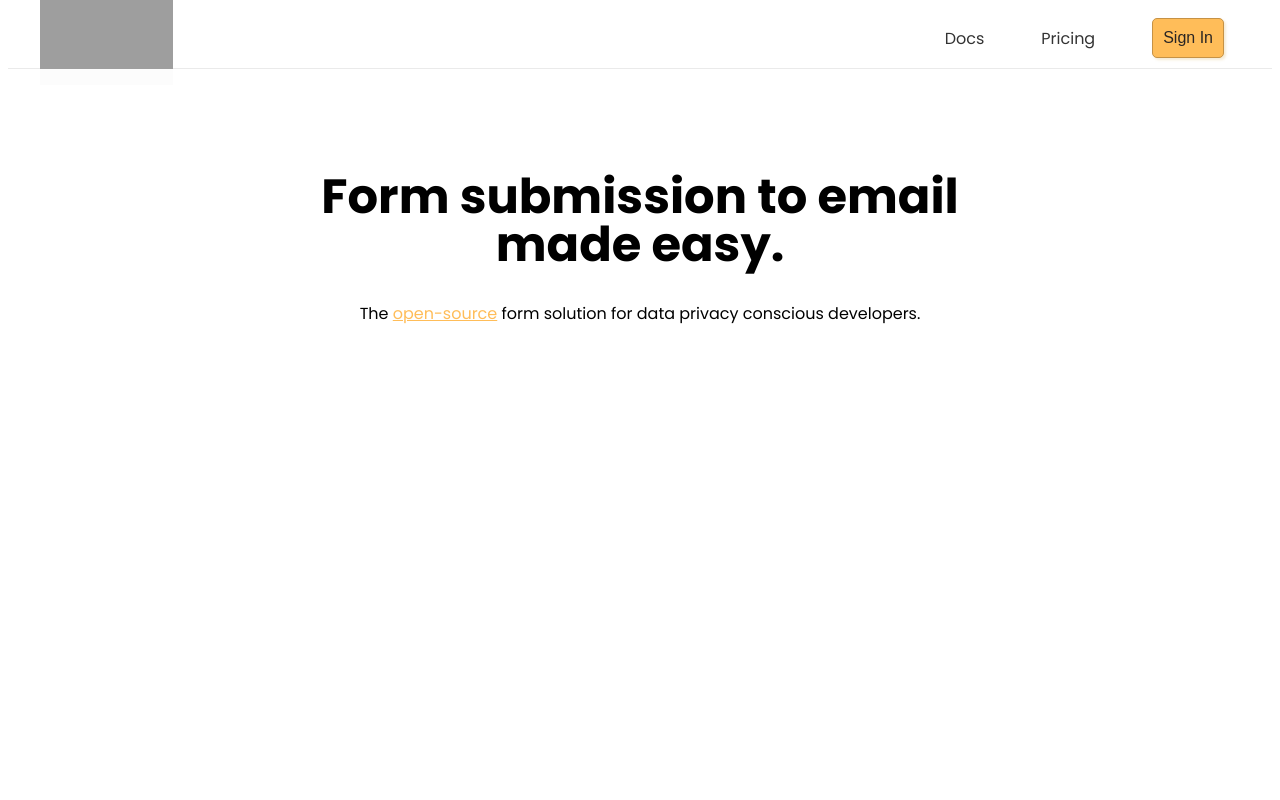
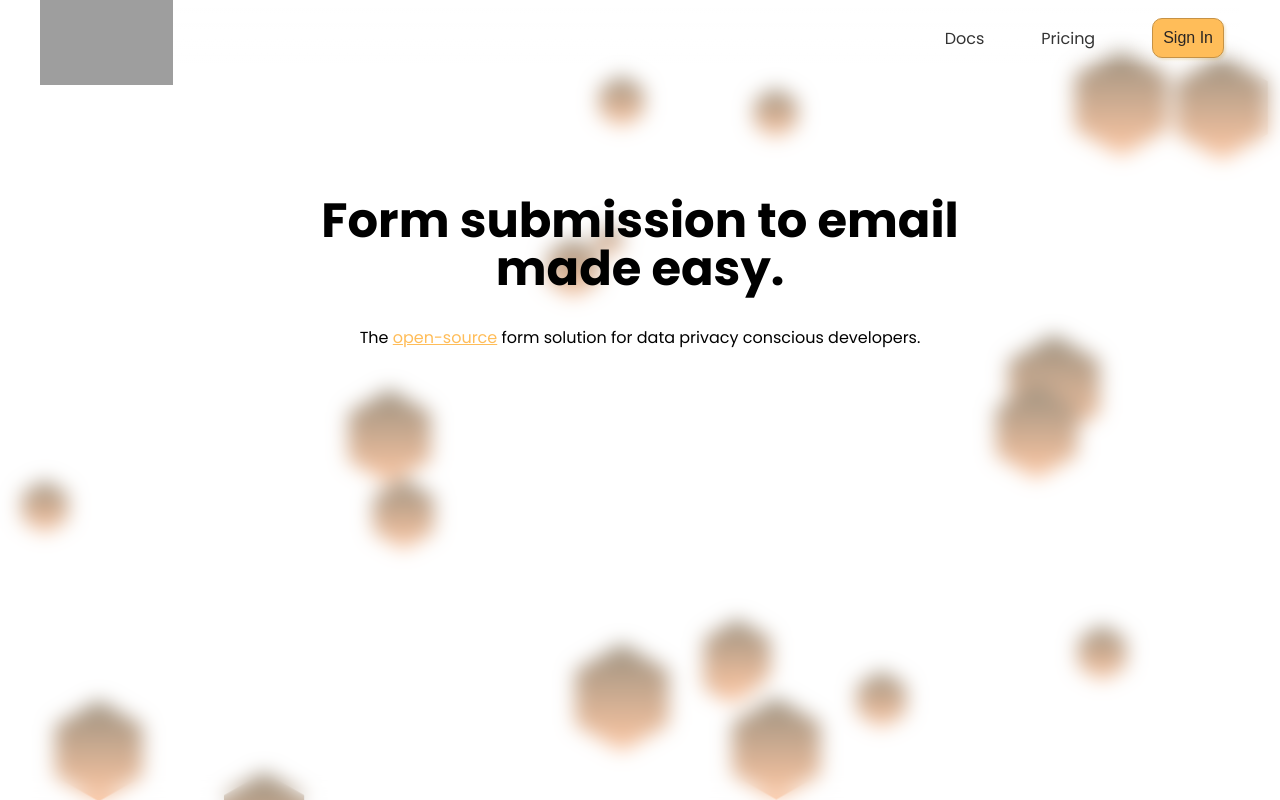
Before and after one commit to FormBee/FormBee, an Angular app in the folder client/FormBee/: page /home in a window 1280 px wide. Built offline with nearby package versions, Linux system fonts and the light colour scheme; grey boxes are pictures that could not be loaded.

Commit message:
Added blurry floating hexagons to background of landing site.

```diff
--- a/client/FormBee/package.json
+++ b/client/FormBee/package.json
@@ -29,6 +29,7 @@
     "@angular/cli": "^17.3.7",
     "@angular/compiler-cli": "^17.3.0",
     "@types/jasmine": "~5.1.0",
+    "@types/three": "^0.166.0",
     "jasmine-core": "~5.1.0",
     "karma": "~6.4.0",
     "karma-chrome-launcher": "~3.2.0",
--- a/client/FormBee/src/app/landing-header/landing-header.component.scss
+++ b/client/FormBee/src/app/landing-header/landing-header.component.scss
@@ -3,7 +3,7 @@
     justify-content: center;
     align-items: center;
     text-align: center;
-    height: 200px;
+    height: 250px;
     position: relative;
   }
 
@@ -36,15 +36,6 @@
     border-radius: 50%;
   }
 
-.blured-background {
-    z-index: 1;
-    position: absolute;
-    top: 0;
-    left: 0;
-    width: 100%;
-    height: 100%;
-    background: rgba(255, 255, 255, 0.973);
-}
 
 a {
   color: #FFBD59;
--- a/client/FormBee/src/app/landing-nav/landing-nav.component.scss
+++ b/client/FormBee/src/app/landing-nav/landing-nav.component.scss
@@ -1,8 +1,9 @@
 /* Styles for the navigation menu */
 .navbar {
     width: 100%;
-    border-bottom: 1px solid #eaeaea;
     box-sizing: border-box;
+    z-index: 100;
+
   }
 
   .navbar-container {
@@ -14,7 +15,8 @@
     width: 100%; /* Ensure it takes the full width of the container */
     box-sizing: border-box; /* Include padding and border in the element's total width and height */
     max-height: 60px;
-
+    z-index: 100;
+    background: linear-gradient(to bottom, rgb(255, 255, 255), rgba(255, 255, 255, 0.418), rgba(255, 255, 255, 0));
   }
 
   .logo img {
@@ -106,10 +108,9 @@
   .sign-in-btn {
     background-color: #FFBD59;
     color:#2a2624;
-
     padding: 10px;
     border: none;
-    border-radius: 5px;
+    border-radius: 10px;
     cursor: pointer;
     font-size: 16px;
     transition: background-color, box-shadow 0.3s ease-out;
--- /dev/null
+++ b/client/FormBee/src/app/landing-three-bg/landing-three-bg.component.html
@@ -0,0 +1,4 @@
+<div class="glowing-hexagons-container">
+    <div *ngFor="let hexagon of hexagons" [ngStyle]="hexagon.style" class="hexagon"></div>
+    <div class="transparent-layer"></div>
+  </div>
--- /dev/null
+++ b/client/FormBee/src/app/landing-three-bg/landing-three-bg.component.scss
@@ -0,0 +1,54 @@
+:host {
+    top: 0;
+    left: 0;
+    width: 100%;
+    height: 100vh;
+    overflow: hidden;
+  }
+
+  .glowing-hexagons-container {
+    position: absolute;
+    top: 0;
+    left: 0;
+    width: 100%;
+    height: 100vh;
+    z-index: -51;
+    overflow: hidden;
+  }
+
+
+  .hexagon {
+    position: absolute;
+    width: 100px;
+    height: 55px;
+    background: linear-gradient(to bottom, #493414, #ff9b59);
+    box-shadow: 0 0 20px rgba(33, 29, 29, 0.8);
+    margin: 27.5px 0;
+    animation: float 5s infinite ease-in-out;
+    clip-path: polygon(
+        50% 0%,
+        100% 25%,
+        100% 75%,
+        50% 100%,
+        0% 75%,
+        0% 25%
+      );
+      overflow: hidden;
+  }
+  @keyframes float {
+    0%, 100% {
+      transform: translateY(0);
+    }
+    50% {
+      transform: translateY(-20px);
+    }
+  }
+
+.transparent-layer {
+  position: relative;
+  z-index: 5;
+  backdrop-filter: blur(10px);
+  background: rgba(255, 255, 255, 0.453);
+  padding: 20px;
+  height: 100vh;
+}
--- /dev/null
+++ b/client/FormBee/src/app/landing-three-bg/landing-three-bg.component.ts
@@ -0,0 +1,40 @@
+import { Component, OnInit, } from '@angular/core';
+import { NgForOf, NgStyle } from '@angular/common';
+@Component({
+  selector: 'app-landing-three-bg',
+  standalone: true,
+  imports: [NgForOf, NgStyle],
+  templateUrl: './landing-three-bg.component.html',
+  styleUrl: './landing-three-bg.component.scss'
+})
+
+export class LandingThreeBgComponent implements OnInit {
+  hexagons: Array<{ style: { [key: string]: string } }> = [];
+
+  ngOnInit() {
+    this.createHexagons(20); // Create 20 hexagons
+  }
+
+  createHexagons(count: number) {
+    for (let i = 0; i < count; i++) {
+      const size = this.random(25, 100); // Random size between 50 and 150px
+      const positionX = this.random(0, 100); // Random position between 0% and 100%
+      const positionY = this.random(0, 100); // Random position between 0% and 100%
+      const animationDuration = this.random(5, 15); // Random duration between 5s and 15s
+
+      this.hexagons.push({
+        style: {
+          width: `${size}px`,
+          height: `${size * 1.15}px`, // Adjust height for hexagon shape
+          top: `${positionY}%`,
+          left: `${positionX}%`,
+          animationDuration: `${animationDuration}s`,
+        }
+      });
+    }
+  }
+
+  random(min: number, max: number): number {
+    return Math.random() * (max - min) + min;
+  }
+}
--- a/client/FormBee/src/app/landing/landing.component.html
+++ b/client/FormBee/src/app/landing/landing.component.html
@@ -1,2 +1,3 @@
 <app-landing-nav></app-landing-nav>
 <app-landing-header></app-landing-header>
+<app-landing-three-bg></app-landing-three-bg>
--- a/client/FormBee/src/app/landing/landing.component.ts
+++ b/client/FormBee/src/app/landing/landing.component.ts
@@ -1,10 +1,11 @@
 import { Component } from '@angular/core';
 import { LandingNavComponent } from '../landing-nav/landing-nav.component';
 import { LandingHeaderComponent } from '../landing-header/landing-header.component';
+import { LandingThreeBgComponent } from '../landing-three-bg/landing-three-bg.component';
 @Component({
   selector: 'app-landing',
   standalone: true,
-  imports: [LandingNavComponent, LandingHeaderComponent],
+  imports: [LandingNavComponent, LandingHeaderComponent, LandingThreeBgComponent],
   templateUrl: './landing.component.html',
   styleUrl: './landing.component.scss'
 })
```
Also changed, not shown: 2 other files (tests, documents, lock files or other folders).
